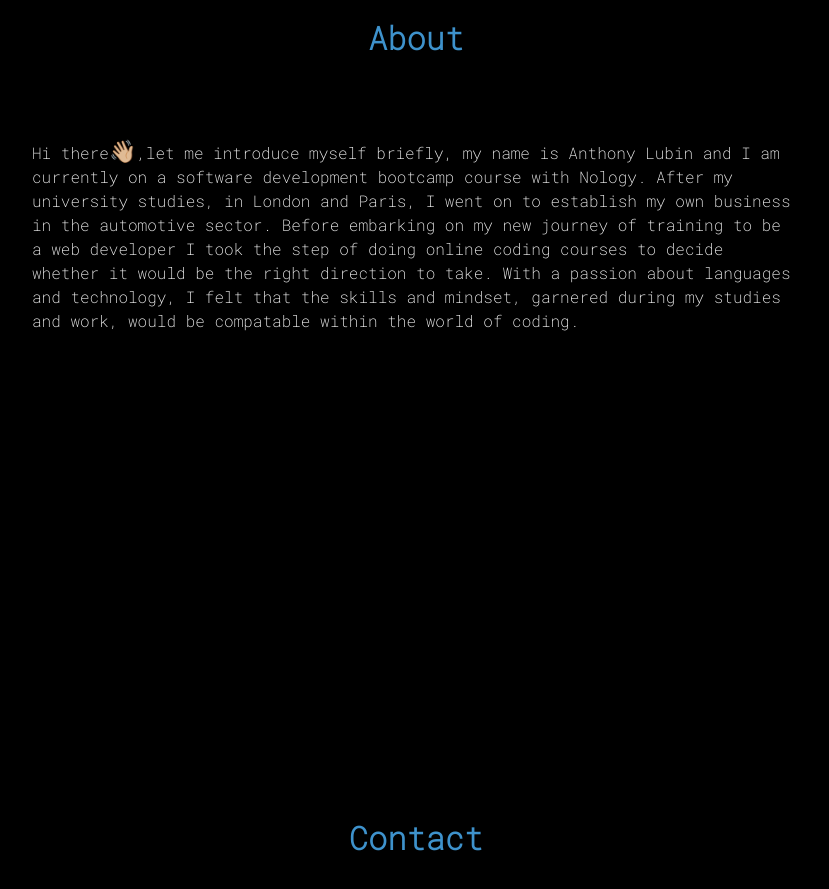
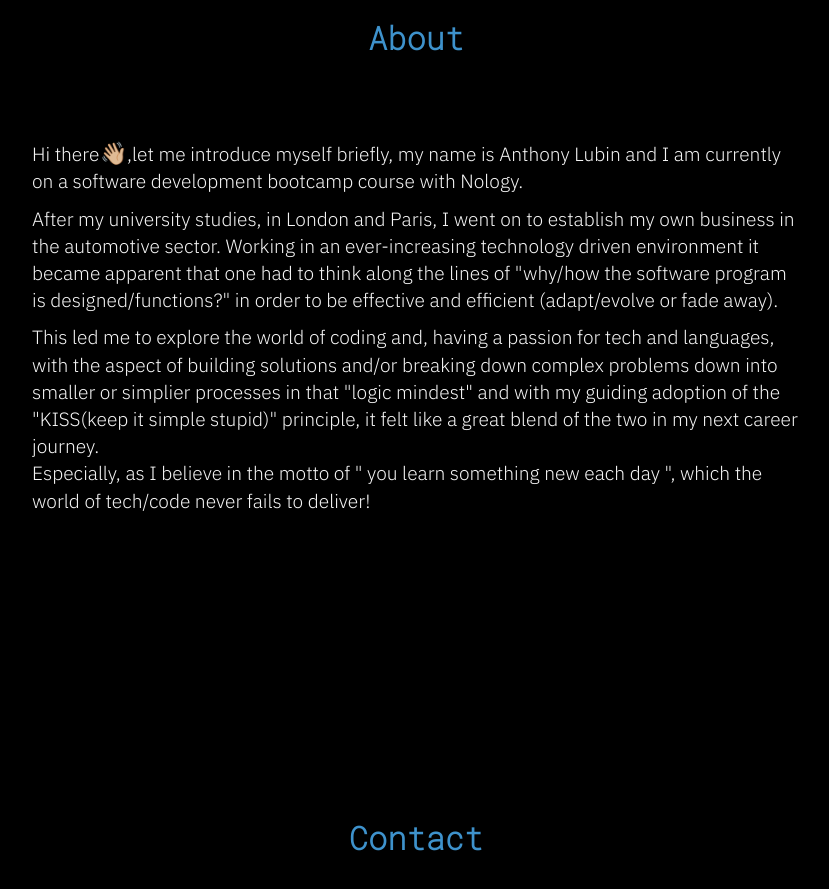
Before and after one commit to tonylubin/portfolio-react, a React (Create React App) app: page / in a window 1280 px wide. Shown: the part 5840-6729 px from the top of the page, without its empty margins (224-1053 px from the left). Built offline with nearby package versions, Linux system fonts and the light colour scheme.

Commit message:
text update and margin

```diff
--- a/src/Components/About/About.jsx
+++ b/src/Components/About/About.jsx
@@ -9,8 +9,13 @@ const About = () => {
       <div className={styles.aboutSection__textHolder}>
         <p>
           Hi there<span className={styles.wave}>&#128075;&#127996;</span>,let me introduce myself briefly, my name is Anthony Lubin and I am currently on a software development bootcamp course with Nology.
-          After my university studies, in London and Paris, I went on
-          to establish my own business in the automotive sector. Before embarking on my new journey of training to be a web developer I took the step of doing online coding courses to decide whether it would be the right direction to take. With a passion about languages and technology, I felt that the skills and mindset, garnered during my studies and work, would be compatable within the world of coding.
+        </p>
+        <p>
+          After my university studies, in London and Paris, I went on to establish my own business in the automotive sector. Working in an ever-increasing technology driven environment it became apparent that one had to think along the lines of "why/how the software program is designed/functions?" in order to be effective and efficient (adapt/evolve or fade away).
+        </p>
+        <p>
+          This led me to explore the world of coding and, having a passion for tech and languages, with the aspect of building solutions and/or breaking down complex problems down into smaller or simplier processes in that "logic mindest" and with my guiding adoption of the "KISS(keep it simple stupid)" principle, it felt like a great blend of the two in my next career journey.<br />
+          Especially, as I believe in the motto of " you learn something new each day ", which the world of tech/code never fails to deliver!
         </p>
       </div>
     </section>
--- a/src/Components/About/About.module.scss
+++ b/src/Components/About/About.module.scss
@@ -1,4 +1,5 @@
 @use '../../assets/styling/variables.scss' as *;
+@import url('https://fonts.googleapis.com/css2?family=IBM+Plex+Sans:wght@300&display=swap');
 
 .aboutSection {
     width: 100vw;
@@ -10,8 +11,11 @@
 
         > p {
             color: $primary-text-color;
-            line-height: 1.5rem;
+            line-height: 1.7rem;
             text-align: left;
+            font-size: 1.2rem;
+            margin-bottom: 10px;
+            font-family: 'IBM Plex Sans', sans-serif;
         }
     }
 }
```
